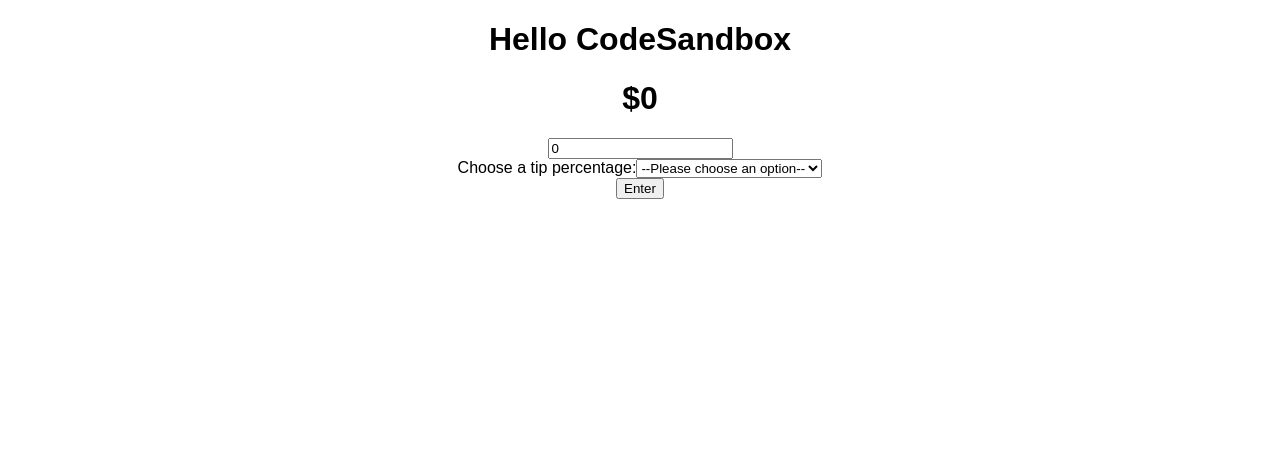
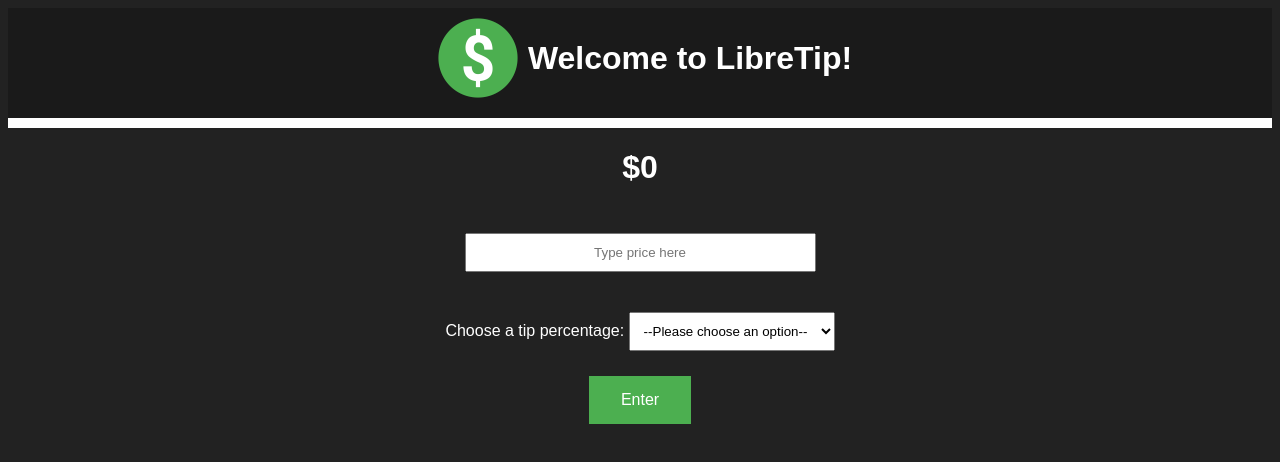
Before and after one commit to Th30s/TipCalculator, a React (Create React App) app: page / in a window 1280 px wide. Shown: the top 462 px of the page. Built offline with nearby package versions, Linux system fonts and the light colour scheme.

Commit message:
Added css styling, fixed bugged that required enter to be clicked twice

```diff
--- a/src/App.js
+++ b/src/App.js
@@ -4,6 +4,7 @@
 import InputPrice from "./components/inputPrice";
 import SelectTip from "./components/tipPercent";
 import Enter from "./components/enter";
+import signLogo from "./images/signLogo.png";
 
 
 export default function App() {
@@ -14,7 +15,11 @@
   console.log("totalPrice = " + totalPrice)
   return (
     <div className="App">
-      <h1>Hello CodeSandbox</h1>
+      <div id="divGreeting">
+        <img src={signLogo} style={{ width: '100px' }} alt="Logo" />
+        <h1 id="greetingh1">Welcome to LibreTip!</h1>
+        <div id="bottomGreetingBorder" />
+      </div>
       <ResultPrice totalPrice={totalPrice} />
       <InputPrice updateInputPriceInApp={setinputPrice}/>
       <SelectTip test={setTipPrecentage}/>
--- a/src/components/enter.js
+++ b/src/components/enter.js
@@ -2,16 +2,18 @@
 
 function Enter(props) {
   // () => {}
-  let [calResultPrice, setcalResultPrice] = useState(0);
+  // calResultPrice: 10
+
 function changeResultPrice(resultPrice){
   console.log(resultPrice)
-  setcalResultPrice((parseInt(props.tipPrecent) / 100) * parseFloat(props.inputPrice) + parseFloat(props.inputPrice))
+  // setcalResultPrice(100)
+  let testVariable = ((parseInt(props.tipPrecent) / 100) * parseFloat(props.inputPrice) + parseFloat(props.inputPrice)).toFixed(2)
   console.log("tipPrecent = " + props.tipPrecent)
   console.log("inputPrice = " + props.inputPrice)
-  props.updateTotalPrice(calResultPrice)
-  console.log("calResultPrice = " + calResultPrice)
+  props.updateTotalPrice(testVariable)
+
 };
-  return <button onClick = {changeResultPrice} > Enter </button>
+  return <button id="enterBtn" onClick = {changeResultPrice} > Enter </button>
 };
 
 export default Enter;
--- a/src/components/inputPrice.js
+++ b/src/components/inputPrice.js
@@ -2,7 +2,7 @@
 
 
 function InputPrice(props) {
-  let [inputValue, setinputValue] = useState(0);
+  let [inputValue, setinputValue] = useState();
 
   const onChange = (event) => {
     console.log(event.target.value);
@@ -10,8 +10,8 @@
     props.updateInputPriceInApp(event.target.value)
   };
 
-  return <input type="text"  value={inputValue} onChange={onChange} />
-  ;
+  return (<div id="inputPriceDiv"><input size="40" type="text" placeholder="Type price here" value={inputValue} onChange={onChange} />
+  </div>);
 }
 
 export default InputPrice;
--- a/src/components/tipPercent.js
+++ b/src/components/tipPercent.js
@@ -8,12 +8,12 @@
   };
   return (
     <div>
-      <label for="tipPercent-select">Choose a tip percentage:</label>
+      <label for="tipPercent-select">Choose a tip percentage: </label>
 
       <select id="tipPercent-select" onChange={changeTipPercent}>
           <option value="">--Please choose an option--</option>
-          <option value= "15">15%</option>
-          <option value= "20">20%</option>
+          <option class= "percent" value= "15">15%</option>
+          <option class= "percent" value= "20">20%</option>
 
       </select>
     </div>
--- a/src/styles.css
+++ b/src/styles.css
@@ -2,3 +2,53 @@
   font-family: sans-serif;
   text-align: center;
 }
+
+#tipPercent-select {
+padding: 10px;
+}
+body{
+  background-color: #222222;
+  color: white ;
+}
+
+#enterBtn {
+margin: 25px;
+background-color:  #4CAF50;
+border: none;
+color: white;
+padding: 15px 32px;
+text-align: center;
+display: inline-block;
+font-size: 16px;
+cursor: pointer;
+}
+
+#enterBtn:hover {
+ background-color: #006400;
+ transition: background 250ms ease-in-out,
+                transform 150ms ease;
+}
+
+#inputPriceDiv{
+  padding: 25px 0px 40px 0px;
+
+}
+input{
+  padding: 10px 5px 10px 5px;
+  text-align: center;
+}
+
+
+#divGreeting {
+  border-bottom-style: solid;
+  border-width: 10px;
+  padding-bottom: 10px;
+  background-color: #1a1a1a;
+}
+
+
+#divGreeting{
+  display: flex;
+  justify-content: center;
+  align-items: center;
+}
```
Also changed, not shown: src/images/signLogo.png (added).
